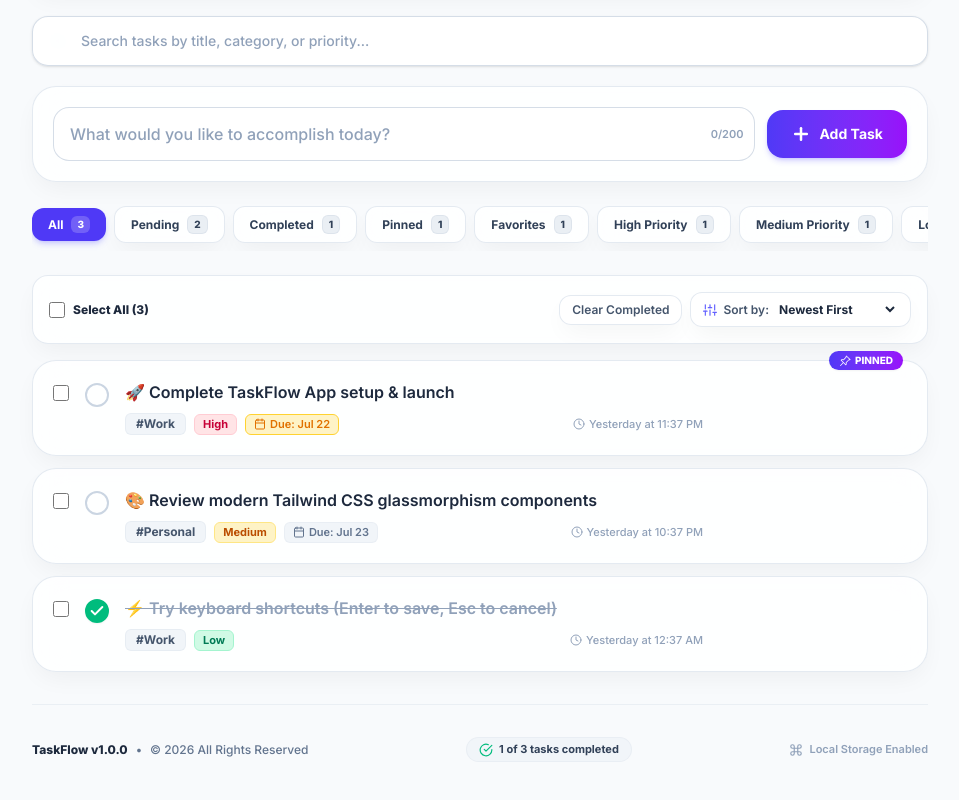
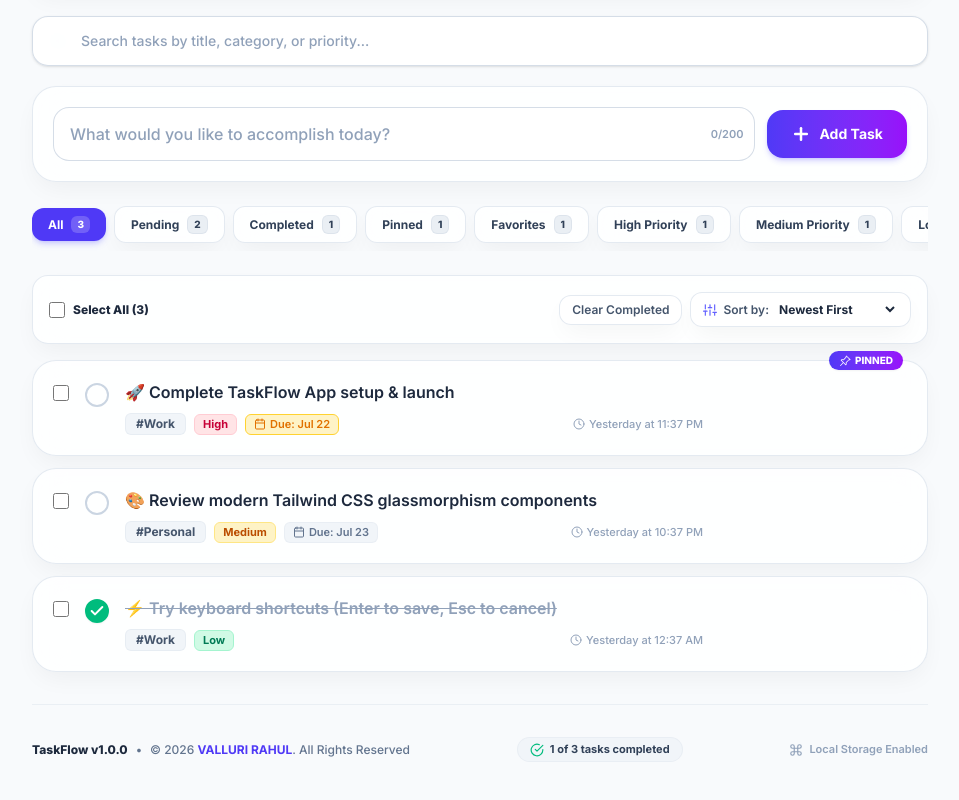
Before and after one commit to bunnyvalluri/To-do-list-React, a React (Vite) app: page / in a window 1280 px wide. Shown: the part 330-1130 px from the top of the page, without its empty margins (160-1119 px from the left). Built offline with nearby package versions, Linux system fonts and the light colour scheme.

Commit message:
Add VALLURI RAHUL portfolio link in Footer

```diff
--- a/src/components/Footer.jsx
+++ b/src/components/Footer.jsx
@@ -8,12 +8,23 @@ export function Footer({ totalTasks, completedTasks }) {
     <footer className="w-full mt-auto pt-8 pb-6 border-t border-slate-200/60 dark:border-slate-800/80 text-xs text-slate-500 dark:text-slate-300 font-medium">
       <div className="flex flex-col sm:flex-row items-center justify-between gap-4">
         {/* Left: App Version & Copyright */}
-        <div className="flex items-center gap-2">
+        <div className="flex items-center gap-2 flex-wrap justify-center sm:justify-start">
           <span className="font-extrabold text-slate-800 dark:text-slate-100">
             TaskFlow v1.0.0
           </span>
           <span>•</span>
-          <span>© {currentYear} All Rights Reserved</span>
+          <span>
+            © {currentYear}{' '}
+            <a
+              href="https://valluri-rahul-portfolio.vercel.app/"
+              target="_blank"
+              rel="noopener noreferrer"
+              className="font-bold text-indigo-600 dark:text-indigo-400 hover:underline transition-all"
+            >
+              VALLURI RAHUL
+            </a>
+            . All Rights Reserved
+          </span>
         </div>
 
         {/* Center: Live Task Stats */}
```
